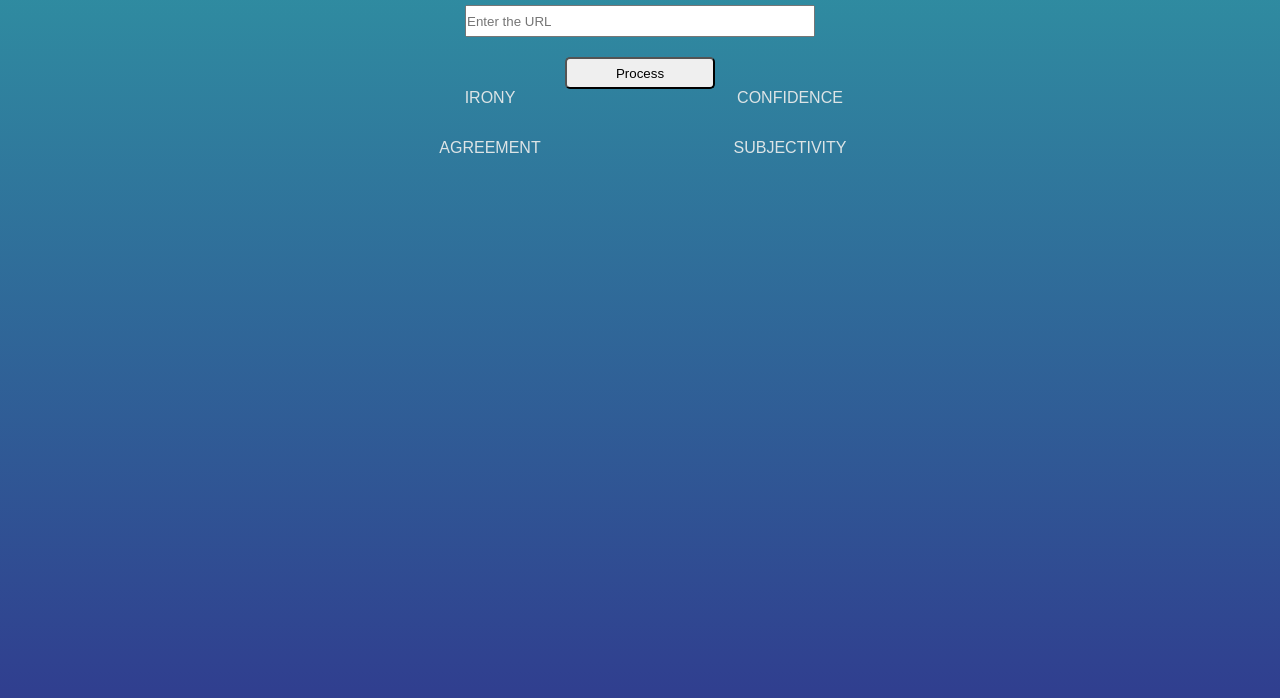
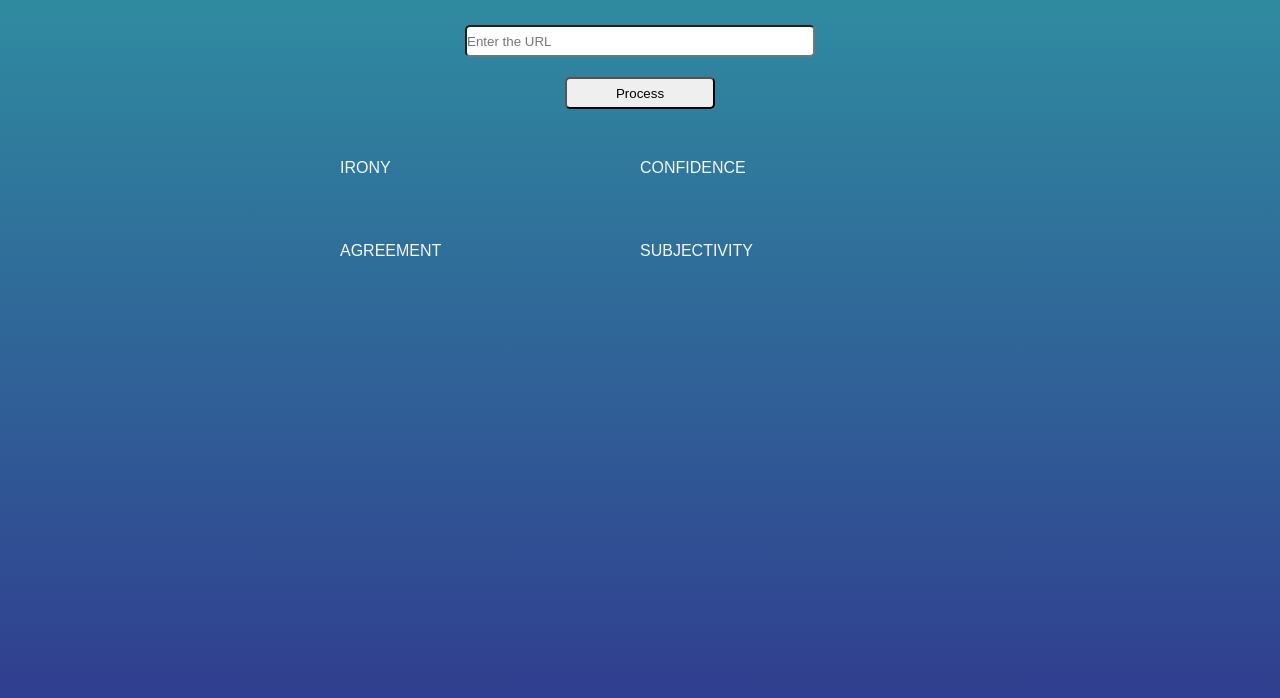
Before and after one commit to testerslol123/nlp-udacity-job, a website built with webpack: page src/client/views/index.html in a window 1280 px wide. Shown: the part 102-800 px from the top of the page. Built offline with nearby package versions, Linux system fonts and the light colour scheme.

Commit message:
finished SASS file

```diff
--- a/src/client/js/cleanData.js
+++ b/src/client/js/cleanData.js
@@ -5,10 +5,10 @@ function cleanData(data) {
     const agreement = document.getElementById('agreement');
     const subjectivity = document.getElementById('subjectivity');
 
-    irony.textContent = `IRONY: ${data.irony}`;
-    confidence.textContent = `CONFIDENCE: ${data.confidence}`;
-    agreement.textContent = `AGREEMENT: ${data.agreement}`;
-    subjectivity.textContent = `SUBJECTIVITY: ${data.subjectivity}`;
+    irony.textContent = `${data.irony}`;
+    confidence.textContent = `${data.confidence}`;
+    agreement.textContent = `${data.agreement}`;
+    subjectivity.textContent = `${data.subjectivity}`;
     console.log()
 
 }
--- a/src/client/styles/_general.scss
+++ b/src/client/styles/_general.scss
@@ -1,4 +1,5 @@
-
+@import "./variables";
+@import "./mixings";
 
 
 *{
@@ -6,3 +7,18 @@
     padding: 0;
     box-sizing: border-box;
 }
+
+
+body{
+
+    @include flex-centered-direction(column, 0px);
+    height: 100vh;
+    background: linear-gradient($themeColor2, $themeColor1);
+    font-family: sans-serif;
+    color: $textColor1;
+}
+
+.container {
+    @include flex-centered-direction(column, 0px);
+    padding-top: 50px;
+}
--- a/src/client/styles/_mixings.scss
+++ b/src/client/styles/_mixings.scss
@@ -1,5 +1,28 @@
-@mixin flex-centered-column {
+@import "./variables";
+
+@mixin flex-centered-direction($direction, $margin) {
     display: flex;
     align-items: center;
-    flex-direction: column;
+    justify-items: center;
+    flex-direction: $direction;
+    margin: $margin,
 }
+
+
+@mixin flex-centered-row {
+    display: flex;
+    align-items: center;
+    flex-direction: row;
+}
+
+@mixin response-text {
+    text-decoration: none;
+    color: $textColor2;
+}
+
+@mixin inputs-settings {
+    height: 2rem;
+    padding: 0;
+    margin: 0;
+    border-radius: 5px;
+}
--- a/src/client/styles/_variables.scss
+++ b/src/client/styles/_variables.scss
@@ -1,3 +1,4 @@
 $themeColor1 :  rgb(48,62,143);
 $themeColor2 : rgb(47,150,163);
-$textColor: rgb(221, 228, 230);
+$textColor1: rgb(245, 249, 250);
+$textColor2: rgb(150, 222, 241);
--- a/src/client/styles/style.scss
+++ b/src/client/styles/style.scss
@@ -2,75 +2,44 @@
 @import "./variables";
 @import "./mixings";
 
-input {
-    width : 350px;
-    height: 2rem;
-    padding: 0;
-    margin: 0;
+
+.top-display .display .display-block .display-box {
+    @include flex-centered-direction(column, 0px);
+    margin: auto;
 }
 
 #click{
+    @include inputs-settings();
     width : 150px;
-    height: 2rem;
-    padding: 0;
-    margin: 0;
-    border-radius: 5px;
     &:hover{
         background-color: $themeColor2;
     }
 }
 
-
-body{
-
-    @include flex-centered-column();
-    height: 100vh;
-    background: linear-gradient($themeColor2, $themeColor1);
-    font-family: sans-serif;
-    color: $textColor;
-}
-
-
-.container {
-    @include flex-centered-column();
-    padding-top: 50px;
-
+.collect {
+    @include flex-centered-direction(column, 20px);
+    input{
+        @include inputs-settings();
+        width : 350px;
+        margin: 20px;
+    }
 
 }
 
-.collect {
-    @include flex-centered-column();
-    justify-content: center;
-}
-
-.collect input {
-    margin: 20px;
-}
-
-
-
-.top-display {
-    @include flex-centered-column();
-    justify-items: center;
-    margin: auto;
-}
-
-
 .display {
-    @include flex-centered-column();
-    justify-items: center;
-
-}
-
-
-.display-block {
-    display: flex;
+    padding-top: 30px;
 }
 
 .display-box {
-    display: flex;
-    align-items: flex-start;
-    justify-content: center;
+    @include response-text();
     height: 50px;
     width: 300px;
 }
+
+.coupled {
+    @include flex-centered-direction(row, 0px);
+}
+
+.Label-box {
+    padding-bottom: 15px;
+}
--- a/src/client/views/index.html
+++ b/src/client/views/index.html
@@ -20,15 +20,26 @@
 
 
         <div class="top-display">
-            <div class="icon" id="icon-image"></div>
             <div class="display">
-                <div class="display-block">
-                    <div class="display-box" id="irony">IRONY</div>
-                    <div class="display-box" id="confidence">CONFIDENCE</div>
+                <div class="coupled">
+                    <div class="display-block">
+                        <div class="Label-box">IRONY</div>
+                        <div class="display-box" id="irony"></div>
+                    </div>
+                    <div class="display-block">
+                        <div class="Label-box">CONFIDENCE</div>
+                        <div class="display-box" id="confidence"></div>
+                    </div>
                 </div>
-                <div class="display-block">
-                    <div class="display-box" id="agreement">AGREEMENT</div>
-                    <div class="display-box" id="subjectivity">SUBJECTIVITY</div>
+                <div class="coupled">
+                    <div class="display-block">
+                        <div class="Label-box">AGREEMENT</div>
+                        <div class="display-box" id="agreement"></div>
+                    </div>
+                    <div class="display-block">
+                        <div class="Label-box">SUBJECTIVITY</div>
+                        <div class="display-box" id="subjectivity"></div>
+                    </div>
                 </div>
             </div>
         </div>
```
Also changed, not shown: src/dist/index.html, src/dist/main.js.
